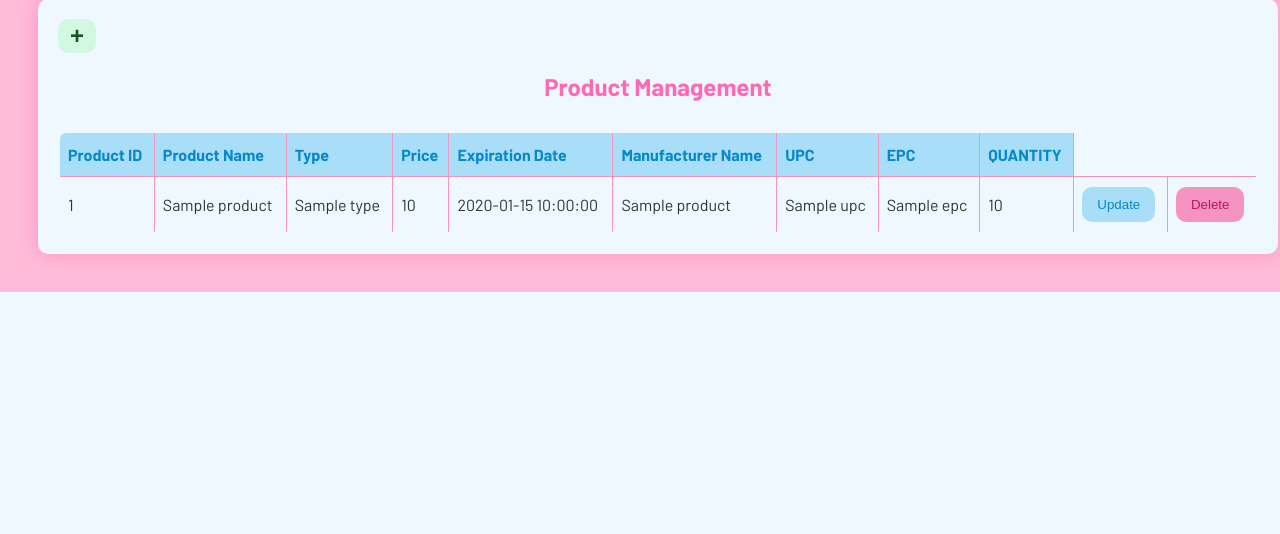
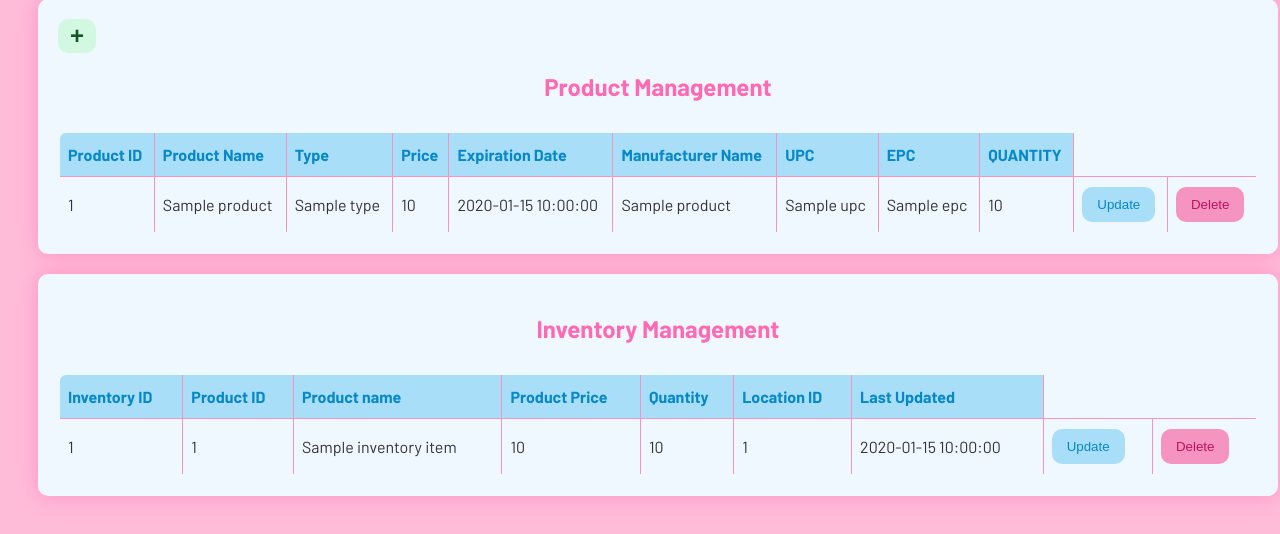
Before and after one commit to melswain/sweet-candy-co, a Flask app: template templates/index.html in a window 1280 px wide. Shown: the part 763-1297 px from the top of the page. Before the commit the page ends 1055 px from the top, so only its background shows below. Run offline with Flask 3, Linux system fonts and the light colour scheme; the template is opened without the code that fills it: most values are stand-ins (such as "Sample title", 1, 10 or a date in 2020); some web fonts are replaced.

Commit message:
added inventory management and interface

```diff
--- a/Models/database.py
+++ b/Models/database.py
@@ -182,12 +182,6 @@ INSERT INTO maintenance_threshold (locationId, minTemperature, maxTemperature, m
 (1, 5.00, 13.00, 35.00, 45.00),
 (2, 4.00, 12.00, 35.00, 45.00);
 
-INSERT INTO customer (customerId, password, name, email, phone, totalRewardPoints) VALUES
-('987654321012', 'Dog1', 'Sarah Johnson', 'sarah.j@email.com', '438-555-0101', 0),
-('987654321029', 'Cat2', 'Michael Chen', 'mchen@email.com', '514-555-0102', 0),
-('987654321036', 'Bird3', 'Emily Rodriguez', 'emily.r@email.com', '613-555-0103', 0),
-('987654321043', 'Bunny4', 'David Kim', 'davidk@email.com', '514-555-0104', 0);
-
 INSERT INTO product (name, type, price, expirationDate, discountPercentage, manufacturerName, upc, epc) VALUES
 ('Chocolate Dream Bar', 'Chocolate', 3.99, '2026-12-31', 1.00, 'Sweet Candy Co', '123456789012', 'A00000000000000000004917'),
 ('Rainbow Sour Strips', 'Gummy', 4.50, '2026-10-15', 1.00, 'Sweet Candy Co', '123456789029', 'A00000000000000000004921'),
@@ -199,6 +193,13 @@ INSERT INTO product (name, type, price, expirationDate, discountPercentage, manu
 ('Gummy Bears Pack', 'Gummy', 3.99, '2026-10-01', 1.00, 'Sweet Candy Co', '123456789081', 'EPC123008'),
 ('Toffee Crunch Bar', 'Toffee', 4.50, '2026-12-15', 1.00, 'Sweet Candy Co', '123456789098', 'EPC123009'),
 ('Assorted Lollipops 5pk', 'Lollipop', 5.99, '2027-02-28', 1.00, 'Sweet Candy Co', '123456789104', 'EPC123010');
+
+
+INSERT INTO customer (customerId, password, name, email, phone, totalRewardPoints) VALUES
+('987654321012', 'scrypt:32768:8:1$119fU81mnH3H5noC$629274f97157e19e4d35c95a8cc1da3960a7a11d0201eb0fc7bf5379f12ba64d89c5fe735ba6c09ee97e4d6996da6a8031edd3db8dcb0ed1796ea46050066381', 'Sarah Johnson', 'sarah.j@email.com', '438-555-0101', 0),
+('987654321029', 'scrypt:32768:8:1$119fU81mnH3H5noC$629274f97157e19e4d35c95a8cc1da3960a7a11d0201eb0fc7bf5379f12ba64d89c5fe735ba6c09ee97e4d6996da6a8031edd3db8dcb0ed1796ea46050066381', 'Michael Chen', 'mchen@email.com', '514-555-0102', 0),
+('987654321036', '', 'Emily Rodriguez', 'emily.r@email.com', '613-555-0103', 0),
+('987654321043', '', 'David Kim', 'davidk@email.com', '514-555-0104', 0);
 
 INSERT INTO cart (customerId, totalCartPrice, totalRewardPoints) VALUES
 ('987654321012', 8.45, 0),
@@ -240,11 +241,7 @@ INSERT INTO cart_item (cartId, productId, quantity, totalProductPrice) VALUES
 (9, 6, 2, 6.40),
 (9, 4, 1, 1.00),
 (10, 9, 2, 11.00);
-    INSERT INTO customer (customerId, password, name, email, phone, totalRewardPoints) VALUES
-    ('987654321012', 'scrypt:32768:8:1$119fU81mnH3H5noC$629274f97157e19e4d35c95a8cc1da3960a7a11d0201eb0fc7bf5379f12ba64d89c5fe735ba6c09ee97e4d6996da6a8031edd3db8dcb0ed1796ea46050066381', 'Sarah Johnson', 'sarah.j@email.com', '438-555-0101', 0),
-    ('987654321029', 'scrypt:32768:8:1$119fU81mnH3H5noC$629274f97157e19e4d35c95a8cc1da3960a7a11d0201eb0fc7bf5379f12ba64d89c5fe735ba6c09ee97e4d6996da6a8031edd3db8dcb0ed1796ea46050066381', 'Michael Chen', 'mchen@email.com', '514-555-0102', 0),
-    ('987654321036', '', 'Emily Rodriguez', 'emily.r@email.com', '613-555-0103', 0),
-    ('987654321043', '', 'David Kim', 'davidk@email.com', '514-555-0104', 0);
+
 
     """
     with get_connection() as conn:
--- a/Models/product.py
+++ b/Models/product.py
@@ -59,8 +59,10 @@ class Product(Base):
                 discount
             ))
             if result is True:
-                return True,"Product created successfully."
-            return False, "Failed to create product."
+                query = "SELECT COUNT(*) FROM product";
+                result = fetchone(query)
+                return True,"Product created successfully.",result[0]
+            return False, "Failed to create product.",0
         except Exception as e:
             return False, f"Error creating product: {str(e)}"
 
--- a/app.py
+++ b/app.py
@@ -8,7 +8,7 @@ from Controllers.cart_controller import addCart, getCartsByCustomer, getCustomer
 from Controllers.cart_item_controller import addPayment as addCartItem, getItemsByCart
 from Controllers.payment_controller import addPayment
 from Controllers.product_controller import getProductWithUpc, getProductWithEpc, getProductWithId
-from Controllers.inventory_controller import removeInventory, searchInventory
+from Controllers.inventory_controller import removeInventory, searchInventory, addInventory, getInventory
 
 
 from decimal import Decimal, ROUND_HALF_UP
@@ -112,8 +112,10 @@ def index():
     ]
 
     products = Product.get_all_products()
+    success,inventory = getInventory()
 
-    return render_template('index.html', fridges=fridge_data,products=products)
+
+    return render_template('index.html', fridges=fridge_data,products=products,inventory=inventory)
 
 @app.route('/add', methods=['POST'])
 def add():
@@ -375,10 +377,11 @@ def add_product():
     quantity = request.form.get('quantity');
     quantity = 0 if quantity is None else request.form.get('quantity');
 
-    message = Product.create(name=name, type_=type_,price=price,
-                            expiration_date=expirationDate,manufacturer_name=manufacturerName,
-                            upc=upc,epc=epc,quantity = quantity
-                            )
+    success,message,newProductId = Product.create(name=name, type_=type_,price=price,expiration_date=expirationDate,manufacturer_name=manufacturerName,upc=upc,epc=epc)
+    if(success):
+        success2,message2 = addInventory(newProductId,1,quantity=quantity)
+    else:
+        print(message)
 
     return redirect(url_for('index'))
 
--- a/static/style.css
+++ b/static/style.css
@@ -628,3 +628,94 @@ margin-bottom: 5px;
     background-color: #ffd8a8;
     transform: translateY(-1px);
 }
+
+
+/*!--------------------------------- */
+/*!  Inventory Management Table Styles */
+/*!--------------------------------- */
+.inventoryManagement-container {
+    background: aliceblue;
+    padding: 20px;
+    width: 100%;
+    max-width: 1200px;
+    margin-top: 20px;
+    border-radius: 10px;
+    box-shadow: 0 0 20px rgba(255, 105, 180, 0.5);
+    font-family: 'Barlow', sans-serif;
+
+}
+
+.inventoryManagement-container h2 {
+    color: #ff69b4;
+    text-align: center;
+    margin-bottom: 20px;
+    padding-bottom: 10px;
+}
+
+.inventoryManagement-container table {
+    width: 100%;
+    border-collapse: collapse;
+    margin-top: 10px;
+    border: 2px solid #E4C1F9;
+    border-radius: 8px;
+    overflow: hidden;
+}
+
+.inventoryManagement-container th {
+    background-color: #A9DEF9;
+    color: #0688c9;
+    padding: 12px 8px;
+    text-align: left;
+    font-weight: bold;
+    border: 1px solid #F694C1;
+}
+
+.inventoryManagement-container td {
+    padding: 10px 8px;
+    color: #333;
+    border: 1px solid #F694C1;
+    align-items: center;
+}
+
+.inventoryManagement-container tbody tr:nth-child(even) {
+    background-color: #EDE7B155;
+}
+
+
+.inventoryManagement-container tbody tr:hover {
+    background-color: #E4C1F955;
+    cursor: default;
+    transition: background-color 0.3s;
+}
+
+.inventoryManagement-container tbody tr td[colspan] {
+    text-align: center;
+    font-style: italic;
+    padding: 20px;
+    background-color: #ffffff;
+}
+
+.add-btn {
+    font-weight: bold;
+    font-size: 1.5rem;
+    line-height: 1;
+    padding: 5px 12px;
+    background: #D3F8E2;
+    color: #155724;
+    border-color: #D3F8E2;
+}
+
+.open-delete-modal{
+    background: #F694C1;
+    color: #bc1361;
+}
+
+.open-update-modal{
+  padding: 10px 15px;
+    background: #A9DEF9;
+    color: #0688c9;
+    border: none;
+    border-radius: 10px;
+    font-weight: 500;
+    transition: background-color 0.2s, transform 0.1s;
+}
--- a/templates/index.html
+++ b/templates/index.html
@@ -219,6 +219,47 @@
         </form>
       </div>
 
+      <!--*-----------------------------------------------------------------------Inventory Management--------------------------------------------------------------------------  -->
+
+
+    <div class="inventoryManagement-container">
+    <div class="inventoryManagement-header">
+      <h2>Inventory Management</h2>
+    </div>
+      <table>
+        <thead>
+          <tr>
+            <th>Inventory ID</th>
+            <th>Product ID </th>
+            <th>Product name</th>
+            <th>Product Price</th>
+            <th>Quantity</th>
+            <th>Location ID</th>
+            <th>Last Updated</th>
+          </tr>
+        </thead>
+        <tbody>
+          {% for inventory_item in inventory %}
+          <tr>
+            <td>{{inventory_item.inventoryId}}</td>
+            <td>{{inventory_item.productId}}</td>
+            <td>{{inventory_item.name}}</td>
+            <td>{{inventory_item.price}}</td>
+            <td>{{inventory_item.quantity}}</td>
+            <td>{{inventory_item.locationId}}</td>
+            <td>{{inventory_item.lastUpdated}}</td>
+            <td><button class="open-update-modal" data-index="{{ loop.index }}">Update</button></td>
+            <td><button class="open-delete-modal" data-index="{{ loop.index }}">Delete</button></td>
+          </tr>
+          {% else %}
+          <tr>
+            <td colspan="6" style="text-align:center;">No bookings found</td>
+          </tr>
+          {% endfor %}
+        </tbody>
+      </table>
+    </div>
+
 
   <script>
     function closeNotification() {
```
Also changed, not shown: Controllers/inventory_controller.py (+19 -0 lines), Models/inventory.py (+18 -1 lines).
